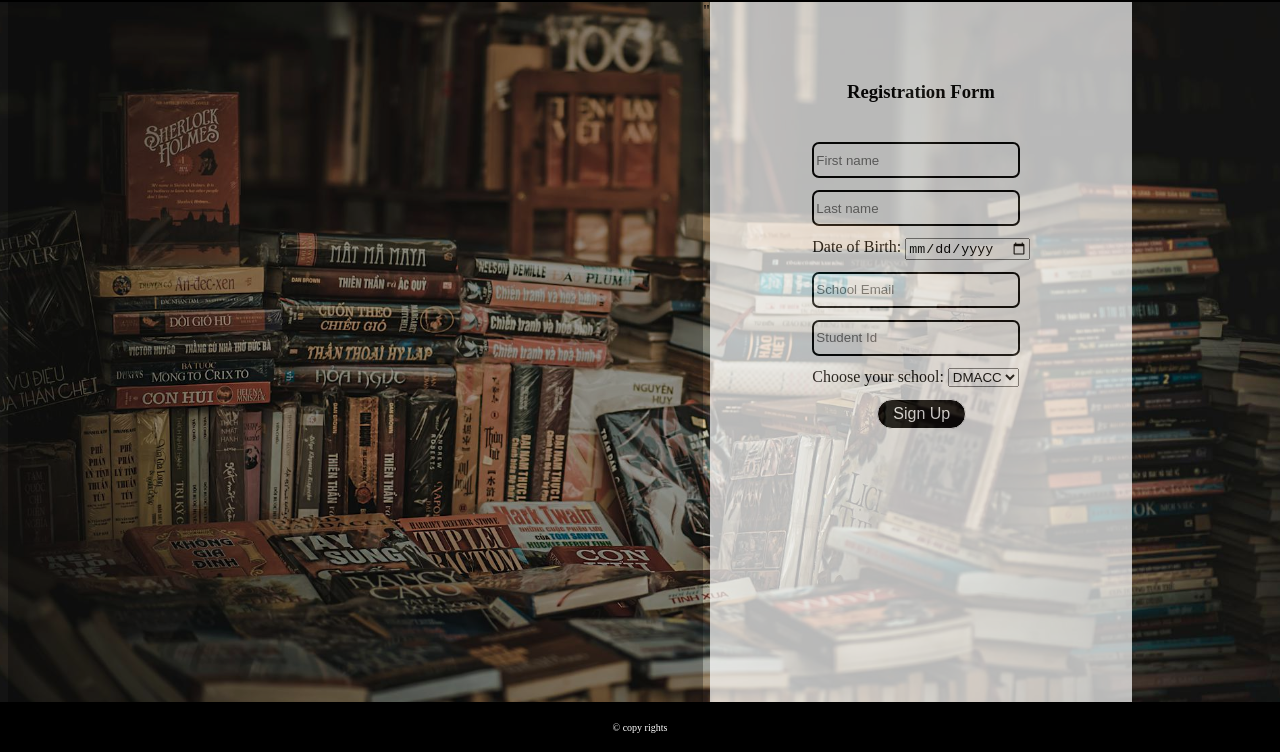
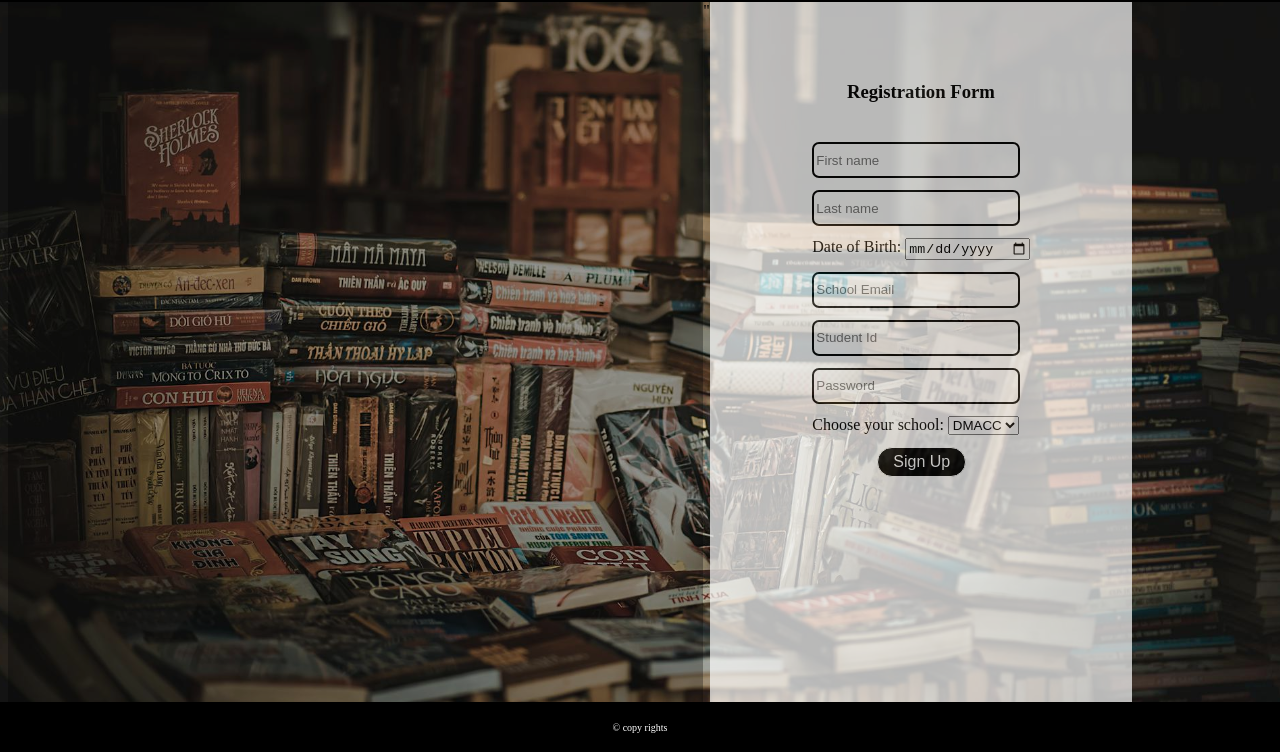
Before and after one commit to hmhuynh0801/BookSwapHub, a plain HTML site: page public/html/index.html in a window 1280 px wide. Shown: the part 48-800 px from the top of the page. Drawn offline with Linux system fonts and the light colour scheme.

Commit message:
added the password field to the registration form

```diff
--- a/public/html/index.html
+++ b/public/html/index.html
@@ -49,6 +49,9 @@
                     </tr>
                     <tr>
                         <td><input type="text" placeholder="Student Id"></td>
+                    </tr>
+                    <tr>
+                        <td><input type="password" placeholder="Password"></td>
                     </tr>
                     <tr>
                         <td>
```
